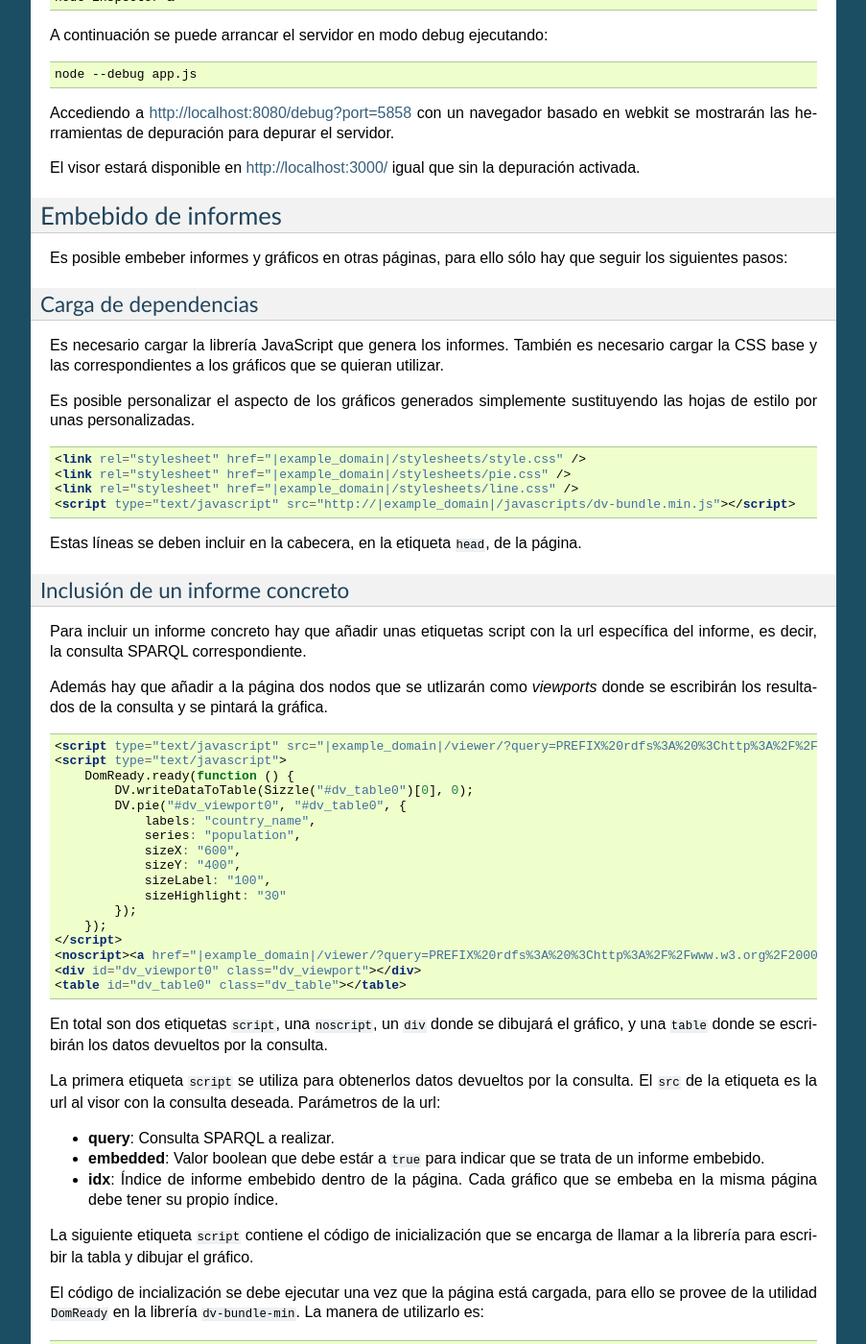
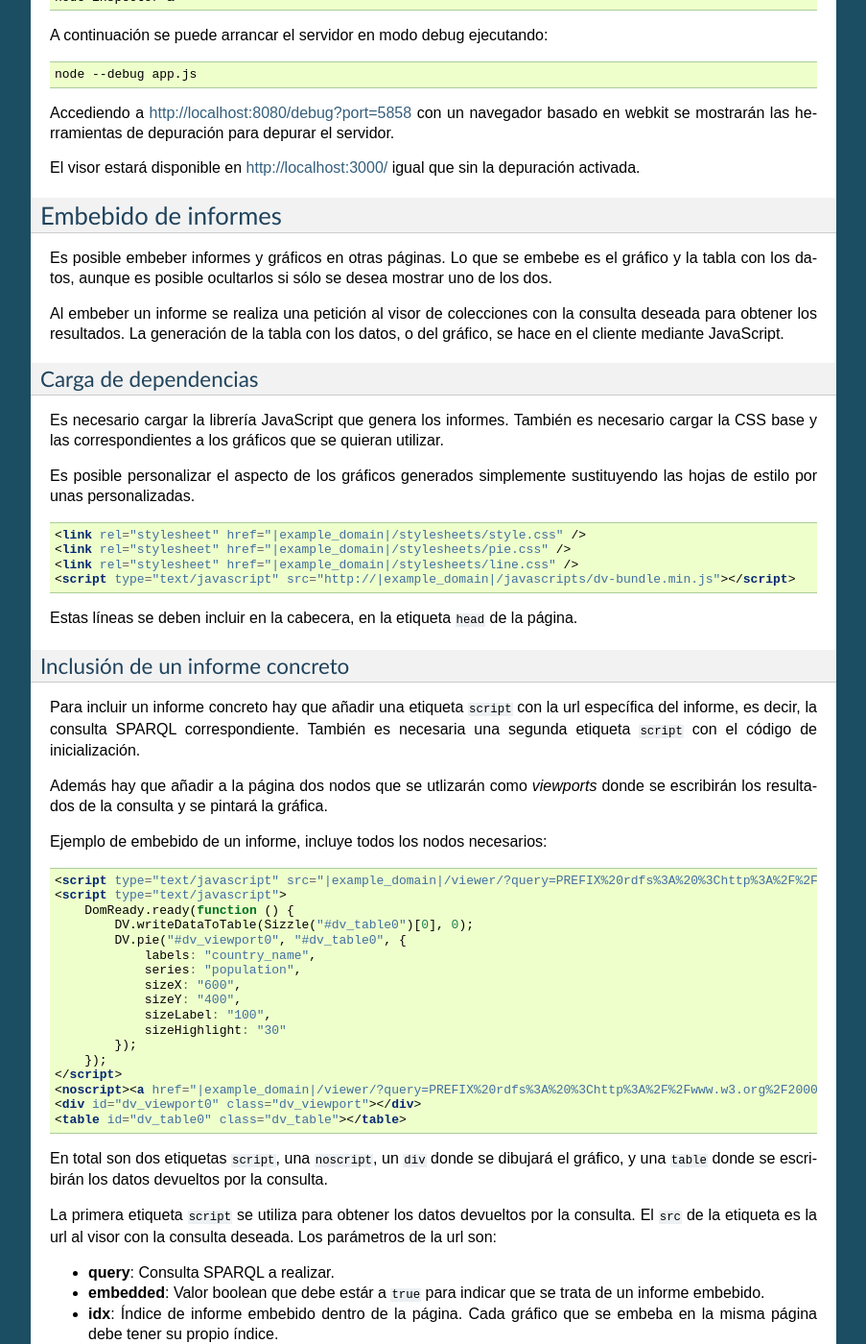
Before and after one commit to Yaco-Sistemas/gorql-viewer, a Sphinx documentation site: the page built from docs/source/developer.rst, in a window 1280 px wide and 1400 px high, scrolled down 1557 px. Shown: the whole window at 96% size, without its empty margins (198-1101 px from the left). Built offline with Sphinx 7.4.7, drawn with Linux system fonts in a browser that asks for light colours; some of the changed text lies outside the part shown.

Commit message:
Cierra #43 Repaso la documentación y hago pequeñas correcciones.

```diff
--- a/docs/source/developer.rst
+++ b/docs/source/developer.rst
@@ -115,8 +115,13 @@ depuración activada.
 Embebido de informes
 ====================
 
-Es posible embeber informes y gráficos en otras páginas, para ello sólo hay que
-seguir los siguientes pasos:
+Es posible embeber informes y gráficos en otras páginas. Lo que se embebe es
+el gráfico y la tabla con los datos, aunque es posible ocultarlos si sólo
+se desea mostrar uno de los dos.
+
+Al embeber un informe se realiza una petición al visor de colecciones con la
+consulta deseada para obtener los resultados. La generación de la tabla con los
+datos, o del gráfico, se hace en el cliente mediante JavaScript.
 
 Carga de dependencias
 ---------------------
@@ -135,17 +140,21 @@ sustituyendo las hojas de estilo por unas personalizadas.
     <link rel="stylesheet" href="|example_domain|/stylesheets/line.css" />
     <script type="text/javascript" src="http://|example_domain|/javascripts/dv-bundle.min.js"></script>
 
-Estas líneas se deben incluir en la cabecera, en la etiqueta ``head``, de la
+Estas líneas se deben incluir en la cabecera, en la etiqueta ``head`` de la
 página.
 
 Inclusión de un informe concreto
 --------------------------------
 
-Para incluir un informe concreto hay que añadir unas etiquetas script
+Para incluir un informe concreto hay que añadir una etiqueta ``script``
 con la url específica del informe, es decir, la consulta SPARQL correspondiente.
+También es necesaria una segunda etiqueta ``script`` con el código de
+inicialización.
 
 Además hay que añadir a la página dos nodos que se utlizarán como *viewports*
 donde se escribirán los resultados de la consulta y se pintará la gráfica.
+
+Ejemplo de embebido de un informe, incluye todos los nodos necesarios:
 
 .. code-block:: html
 
@@ -171,9 +180,9 @@ En total son dos etiquetas ``script``, una ``noscript``, un ``div`` donde se
 dibujará el gráfico, y una ``table`` donde se escribirán los datos devueltos
 por la consulta.
 
-La primera etiqueta ``script`` se utiliza para obtenerlos datos devueltos por
+La primera etiqueta ``script`` se utiliza para obtener los datos devueltos por
 la consulta. El ``src`` de la etiqueta es la url al visor con la consulta
-deseada. Parámetros de la url:
+deseada. Los parámetros de la url son:
 
 - **query**: Consulta SPARQL a realizar.
 - **embedded**: Valor boolean que debe estár a ``true`` para indicar que se
@@ -198,9 +209,9 @@ No es obligatorio utilizar esta utilidad, es posible usar cualquier librería
 que asegure que el código se ejecutará cuando se haya cargado el DOM de la
 página.
 
-La primera línea del código se encarga de escribir los datos devueltos por la
-consulta en la etiqueta ``table`` dispuesta para ello. Este paso es
-imprescindible porque el gráfico lee los datos de dicha tabla.
+La primera línea del código de inicialización se encarga de escribir los datos
+devueltos por la consulta en la etiqueta ``table`` dispuesta para ello. Este
+paso es imprescindible porque el gráfico lee los datos de dicha tabla.
 
 Si no se quiere mostrar la tabla tan sólo hay que añadir un ``display: none``
 al estilo de la misma:
@@ -221,7 +232,9 @@ Necesita dos parámetros:
 - El índice del informe utilizado en la consulta.
 
 La librería ``dv-bundle-min`` incluye Sizzle_, un selector CSS que puede
-utilizarse para obtener el nodo DOM de la tabla.
+utilizarse para obtener el nodo DOM de la tabla. Una vez más, no es
+imprescindible utilizar está utilidad, cualquier otra forma de obtener el
+nodo DOM de la tabla es válida.
 
 .. _Sizzle: http://sizzlejs.com/
 
@@ -257,4 +270,5 @@ para los casos en los que el usuario no dispone de JavaScript en su navegador.
 
 Debe estár a continuación de la etiqueta script con el código de inicialización
 del informe y contener un enlace al visor con la consulta en SPARQL, y ningún
-parámetro más.
+parámetro más. Al usuario que acceda sin capacidad de JavaScript se le
+mostrará este enlace, y podrá así acceder a los resultados de la consulta.
```
Also changed, not shown: other parts of docs/source/developer.rst (+4 -2 lines).
